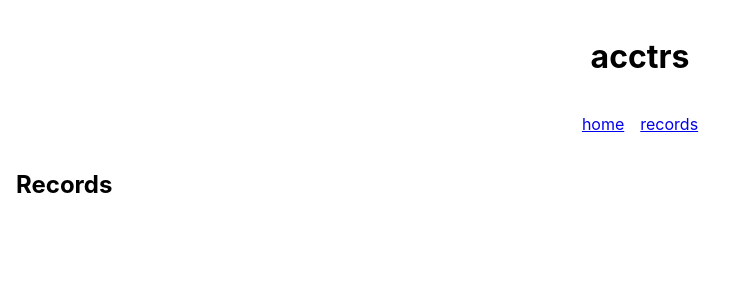
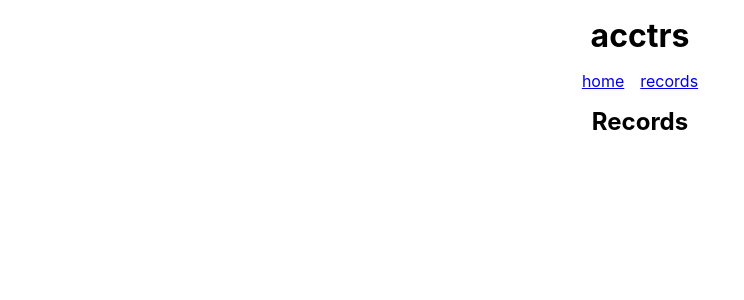
Before and after one commit to emp74ark/acctr, a React (Create React App) app: page /records in a window 1280 px wide. Shown: the top 300 px of the page, without its empty margins (0-744 px from the left). Built offline with nearby package versions, Linux system fonts and the light colour scheme.

Commit message:
feat: records list

```diff
--- a/src/index.css
+++ b/src/index.css
@@ -12,3 +12,8 @@ code {
   font-family: source-code-pro, Menlo, Monaco, Consolas, 'Courier New',
     monospace;
 }
+
+h1, h2, h3 {
+  margin: auto;
+  text-align: center;
+}
--- a/src/pages/Records/Records.tsx
+++ b/src/pages/Records/Records.tsx
@@ -1,5 +1,35 @@
+import style from './style.module.css';
+import { useDispatch, useSelector } from 'react-redux';
+import { RootState } from '../../store/store';
+import { removeRecord } from '../../store/recordsSlice';
+import { IRecord } from '../../entities';
+import { useState } from 'react';
+
 export const Records = () => {
+  const { records } = useSelector((state: RootState) => state.records);
+  const dispatch = useDispatch();
+  const [editable, setEditable] = useState<{id: number; editable: boolean}>();
+
+  const onRemove = (id: number) => {
+    dispatch(removeRecord(id));
+  };
+
   return (
-      <><h2>Records</h2></>
+      <>
+        <h2>Records</h2>
+        <div className={ style.records }>
+          {
+            records.map(({ id, label, amount, date, tags }) => (
+                <div key={ id } className={ style.record }>
+                  <span>{ date.toISOString().slice(0,10) }</span>
+                  <span>{ label }</span>
+                  <span>{ amount }</span>
+                  <span>{ tags.join(', ') }</span>
+                  <button onClick={ () => onRemove(id) }>Remove</button>
+                </div>
+            ))
+          }
+        </div>
+      </>
   );
 };
```
